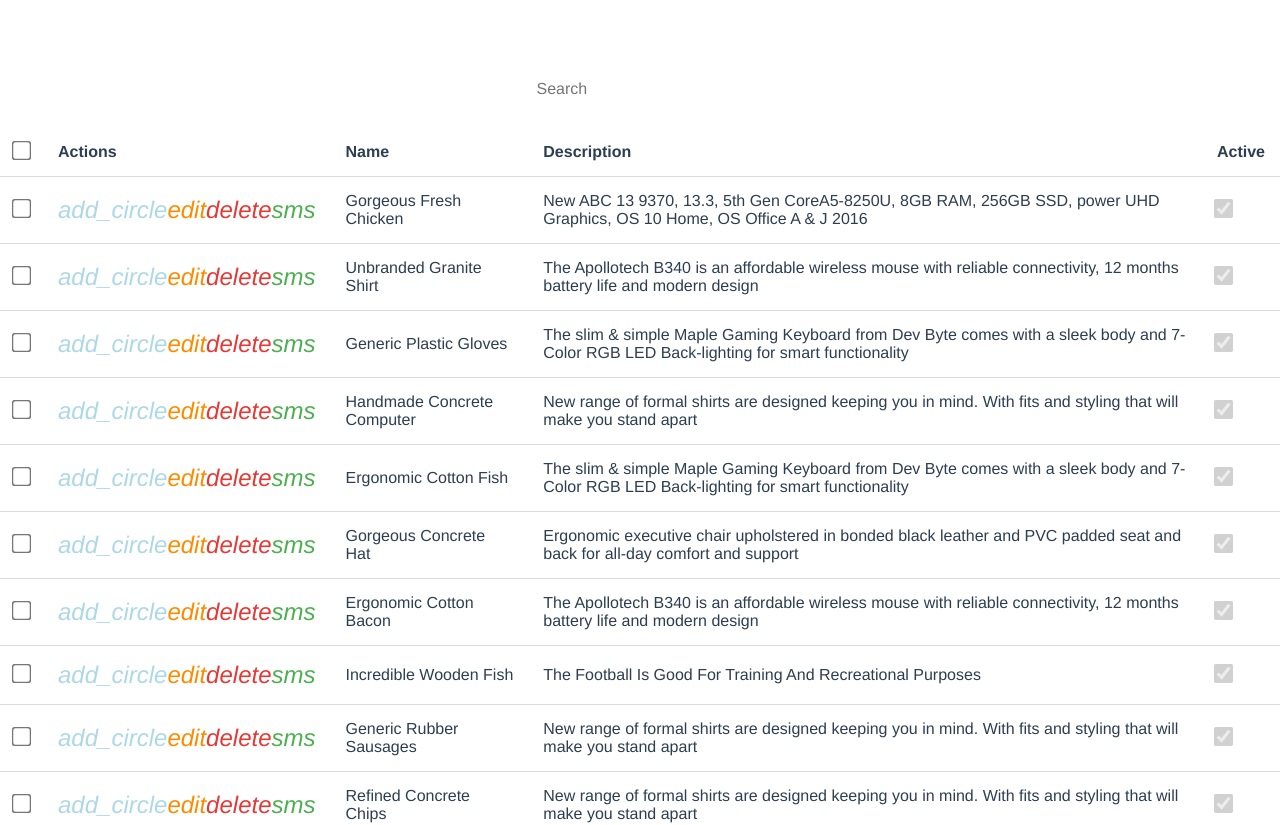
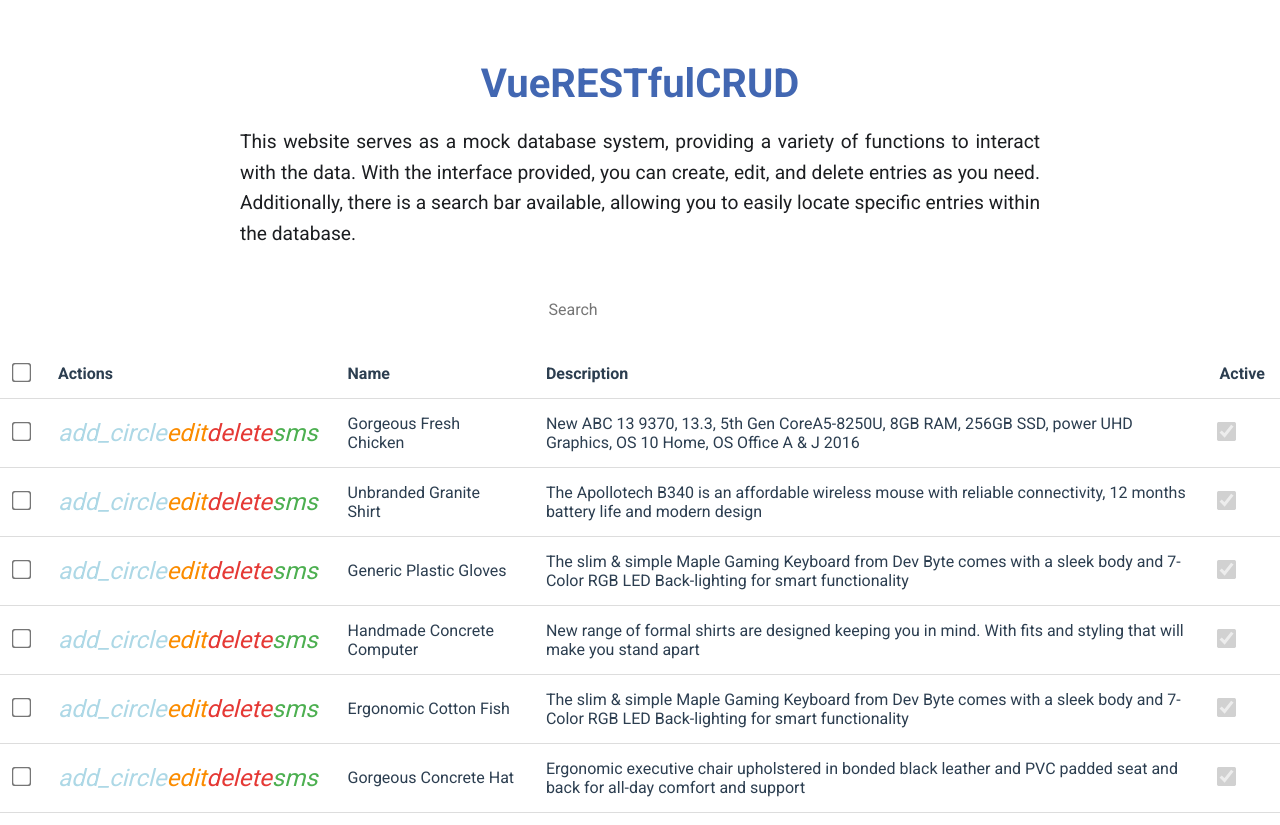
Before and after one commit to davebenner14/VueRESTfulCRUDify, a Vue app: page / in a window 1280 px wide. Shown: the top 825 px of the page. Built offline with nearby package versions, Linux system fonts and the light colour scheme; the HTML template or start-up script is replaced by a standard one; what vue-js-modal would draw is missing.

Commit message:
Add title and intro with styling

```diff
--- a/src/App.vue
+++ b/src/App.vue
@@ -1,5 +1,15 @@
 <template>
   <div id="app">
+    <div id="intro">
+      <h1 class="title">VueRESTfulCRUD</h1>
+      <p class="description">
+        This website serves as a mock database system, providing a variety of
+        functions to interact with the data. With the interface provided, you
+        can create, edit, and delete entries as you need. Additionally, there is
+        a search bar available, allowing you to easily locate specific entries
+        within the database.
+      </p>
+    </div>
     <DataForm />
     <DataList />
   </div>
@@ -19,12 +29,34 @@ export default {
 </script>
 
 <style>
+@import url("https://fonts.googleapis.com/css2?family=Roboto:wght@400;700&display=swap");
+
 #app {
-  font-family: Avenir, Helvetica, Arial, sans-serif;
+  font-family: Roboto, sans-serif;
   -webkit-font-smoothing: antialiased;
   -moz-osx-font-smoothing: grayscale;
-  text-align: center;
   color: #2c3e50;
   margin-top: 60px;
+  text-align: center;
+}
+
+#intro {
+  margin-bottom: 30px;
+}
+
+.title {
+  font-size: 2.5em;
+  font-weight: bold;
+  color: #4267b2;
+  margin-bottom: 20px;
+}
+
+.description {
+  font-size: 1.2em;
+  color: #1c1e21;
+  max-width: 800px;
+  margin: 0 auto;
+  line-height: 1.6;
+  text-align: justify;
 }
 </style>
```
